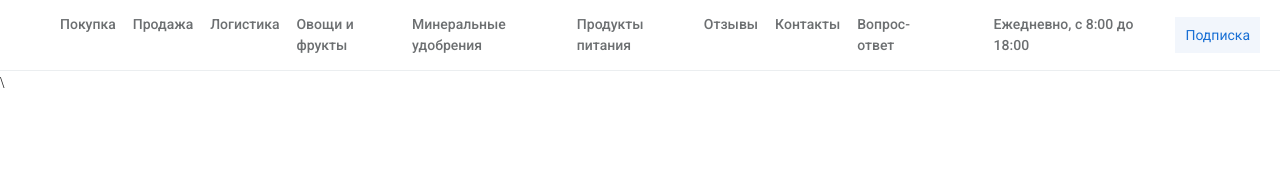
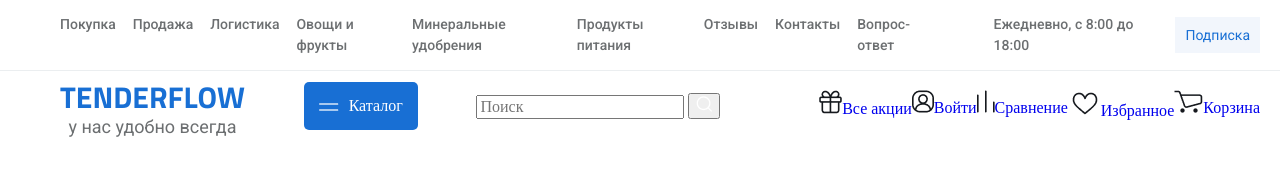
Before and after one commit to HolikovJ16071997/start_up_css, a plain HTML site: page index.html in a window 1280 px wide. Drawn offline with Linux system fonts and the light colour scheme.

Commit message:
header hiro component

```diff
--- a/css/style.css
+++ b/css/style.css
@@ -1,4 +1,5 @@
 @import url('https://fonts.googleapis.com/css2?family=Roboto:wght@400;500;700&display=swap');
+@import url('https://fonts.googleapis.com/css2?family=Josefin+Sans:ital,wght@0,100..700;1,100..700&family=Noto+Serif+Display:ital,wght@0,100..900;1,100..900&family=Titillium+Web:wght@400;700&display=swap');
 /* globol */
 html{
     box-sizing: border-box;
@@ -59,8 +60,8 @@ img{
     font-size: 14px;
 
 }
-.site-header {
-}
+/* .site-header {
+} */
 .nav-menu {
     display: flex;
     justify-content: space-between;
@@ -83,8 +84,8 @@ img{
 .nav-info_item {
     margin-right: 20px;
 }
-.nav-info_link {
-}
+/* .nav-info_link {
+} */
 .nav-info_button {
     background: #F2F6FC;
     border: 0px;
@@ -97,3 +98,67 @@ img{
     color: #186FD4;
 
 }
+
+
+/* site-hiro */
+.hiro {
+    margin-top: -20px;
+}
+.site-hiro {
+}
+.site-hiro_list {
+    display: flex;
+    justify-content: space-between;
+    align-items: center ;
+}
+.site-hiro_item {
+}
+.site-hiro_link {
+}
+.site-hiro_log {
+    text-transform: uppercase;
+    line-height: 0px;
+    padding-bottom: 0;
+   font-family: "Titillium Web", sans-serif;
+    font-weight: 700;
+    font-style: normal;
+    font-size: 30px;
+    color: #186FD4;
+    text-align:justify;
+}
+.site-hiro_slogan {
+    line-height: 0px;
+    padding-top: 0;
+    font-family: "Roboto", sans-serif;
+    font-weight: 400;
+    font-style: normal;
+    text-align: center;
+    font-size: 18px;
+    color: #6C6F71;
+}
+.site-hiro_button {
+    border: 0;
+    border-radius: 5px;
+    background: #186FD4;
+    padding: 15px;
+    color: #fff;
+    align-self: center;
+}
+.site-hiro_button-img{
+    margin-right: 10px;
+}
+.global-search_form {
+}
+.global-search-form_input {
+}
+.global-search-form_button {
+}
+.site-hiro-menu_list {
+    display: flex;
+}
+.site-hiro-menu_item {
+}
+.site-hiro-menu_link {
+}
+.site-hiro-menu_icon {
+}
--- a/index.html
+++ b/index.html
@@ -4,7 +4,7 @@
     <meta charset="UTF-8">
     <meta http-equiv="X-UA-Compatible" content="IE=edge">
     <meta name="viewport" content="width=device-width, initial-scale=1.0">
-    <title>Document</title>
+    <title>TenderFlow</title>
     <!-- styles -->
     <link rel="stylesheet" href="css/normalize.css">
     <link rel="stylesheet" href="css/style.css">
@@ -31,10 +31,30 @@
                 </ul>
             </nav>
         </div>
-    </header>\
+    </header>
     <div class="hiro">
         <div class="site-hiro container">
-
+            <ul class="site-hiro_list">
+                <li class="site-hiro_item"><a href="#" class="site-hiro_link">
+                    <h3 class="site-hiro_log">TenderFlow</h3>
+                    <p class="site-hiro_slogan">у нас удобно всегда</p>
+                </a>
+                </li>
+                <li class="site-hiro_item">
+                    <button class="site-hiro_button"><img class="site-hiro_button-img" src="./img/Vector-button.png" alt="">Каталог </button>
+                </li>
+            <form class="global-search_form" action="http://echo.zaynur-diyor.uz" method="GET">
+                <input  class="global-search-form_input" type="search" name="search"placeholder="Поиск" aria-label="Поиск" required>
+                <button class="global-search-form_button"><img src="./img/search.png" alt=""></button>
+            </form>
+            <ul class="site-hiro-menu_list">
+                <li class="site-hiro-menu_item"><a href="#" class="site-hiro-menu_link"><img src="./img/Vector-1.png" alt="" class="site-hiro-menu_icon">Все акции</a></li>
+                <li class="site-hiro-menu_item"><a href="#" class="site-hiro-menu_link"><img src="./img/Vector-2.png" alt="" class="site-hiro-menu_icon">Войти</a></li>
+                <li class="site-hiro-menu_item"><a href="#" class="site-hiro-menu_link"><img src="./img/Vector-3.png" alt="" class="site-hiro-menu_icon">Сравнение</a></li>
+                <li class="site-hiro-menu_item"><a href="#" class="site-hiro-menu_link"><img src="./img/Vector-4.png" alt="" class="site-hiro-menu_icon">Избранное</a></li>
+                <li class="site-hiro-menu_item"><a href="#" class="site-hiro-menu_link"><img src="./img/Vector-5.png" alt="" class="site-hiro-menu_icon">Корзина</a></li>
+            </ul>
+            </ul>
         </div>
     </div>
    <script src="js/main.js"></script>
```
Also changed, not shown: img/Vector-1.png (added), img/Vector-2.png (added), img/Vector-3.png (added), img/Vector-4.png (added), img/Vector-5.png (added), img/Vector-button.png (added), img/search.png (added).
